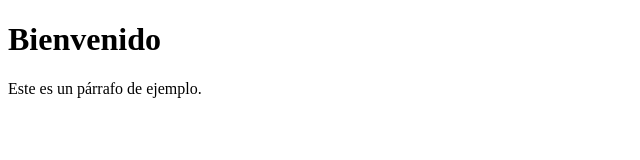
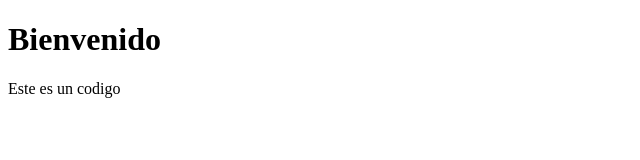
Before and after one commit to ggarcia00000000000-bit/prueba, a plain HTML site: page index.html in a window 1280 px wide. Shown: the whole page, without its empty margins (0-640 px from the left). Drawn offline with Linux system fonts and the light colour scheme.

Commit message:
Update paragraph text in index.html

```diff
--- a/index.html
+++ b/index.html
@@ -6,6 +6,6 @@
 </head>
 <body>
     <h1>Bienvenido</h1>
-    <p>Este es un párrafo de ejemplo.</p>
+    <p>Este es un codigo</p>
 </body>
 </html>
```
